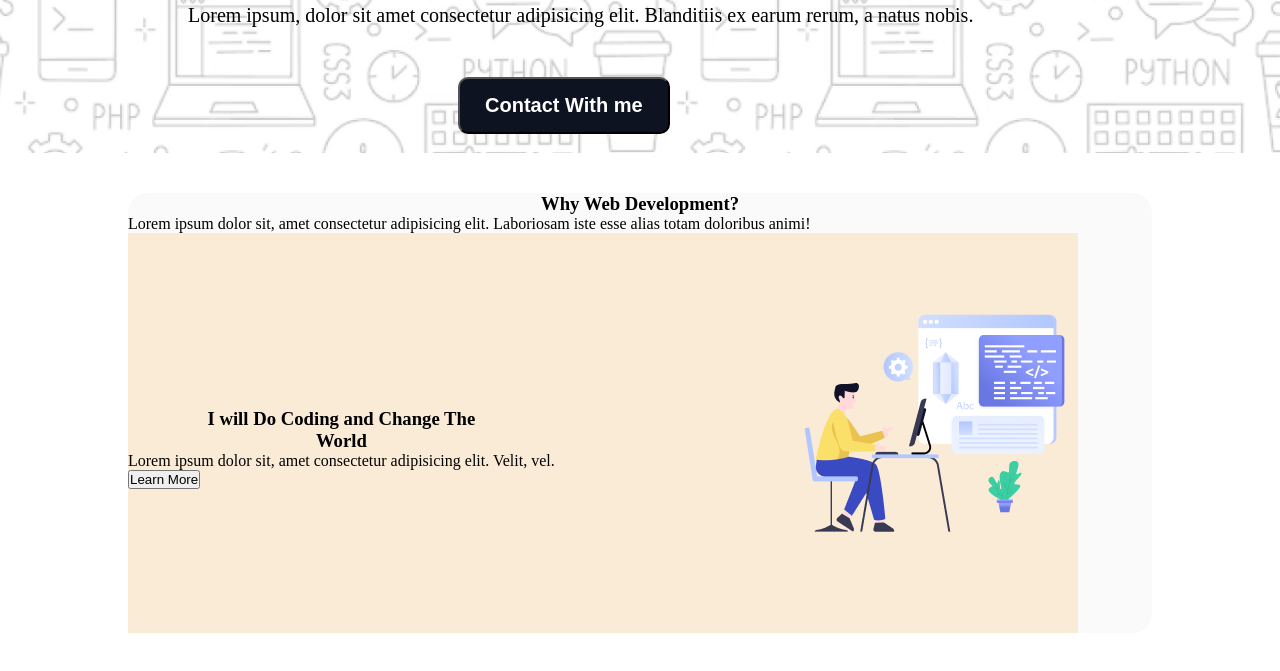
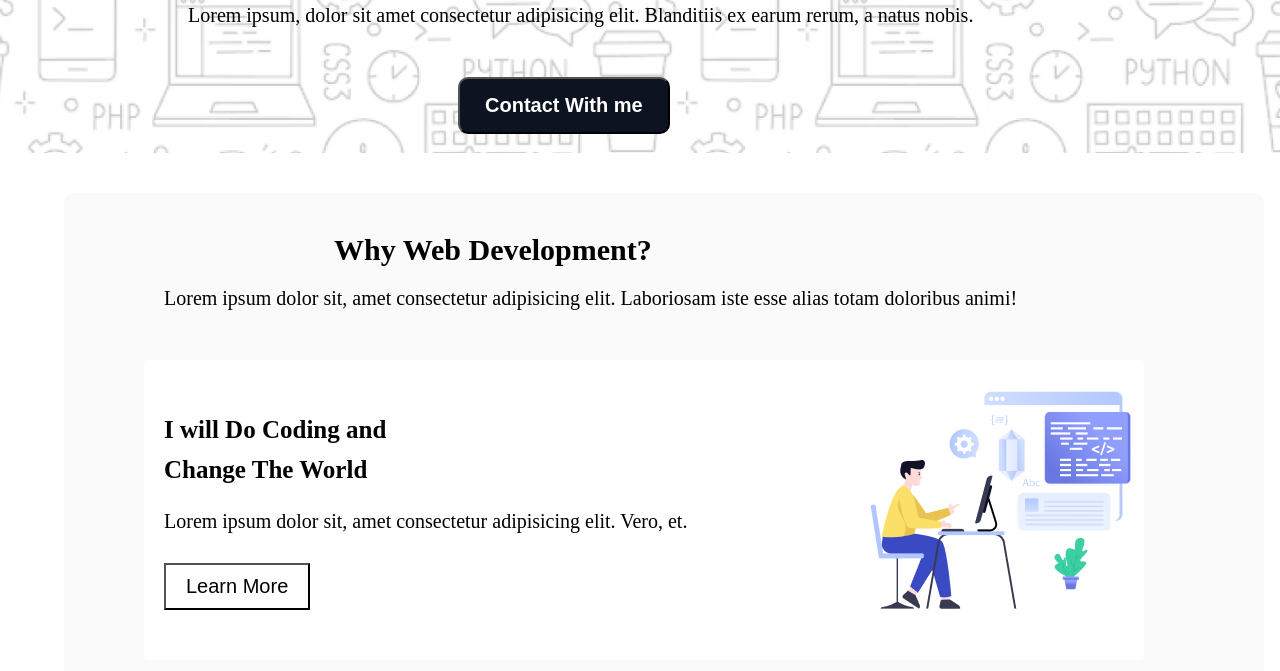
Before and after one commit to partha2165/My-Assignment-1, a plain HTML site: page index.html in a window 1280 px wide. Shown: the part 539-1210 px from the top of the page. Drawn offline with Linux system fonts and the light colour scheme.

Commit message:
Web Development Section Added

```diff
--- a/index.html
+++ b/index.html
@@ -30,17 +30,18 @@
         <div class="devolopment-title">
             <h3>Why Web Development?</h3>
             <p>Lorem ipsum dolor sit, amet consectetur adipisicing elit. Laboriosam iste esse alias totam doloribus animi!</p>
-             <div class="devolopment-comtent">
-                <div>
-                   <h3> I will Do Coding and Change The<br>World </h3>
-                   <p>Lorem ipsum dolor sit, amet consectetur adipisicing elit. Velit, vel.</p>
+             <div class="devolopment-content">
+                <div class="devolopment-text">
+                  <h4>I will Do Coding and<br>Change The World</h4>
+                  <p>Lorem ipsum dolor sit, amet consectetur adipisicing elit. Vero, et.</p>
+
                    <button>Learn More</button>
                 </div>
-                <div>
+                <div class="dev-img">
                     <img src="assets/Layer_1.png" alt="">
                 </div>
+             </div>
 
-             </div>
          </div>
    </div>
 
--- a/style.css
+++ b/style.css
@@ -92,25 +92,58 @@
    color:rgb(13, 19, 33);
 }
 .devolopment-section{
-    width: 100%;
-    height:100vh;
-    padding: 10px 10%;
+
+   padding: 20px 5%;
+
+
+
 
 
 }
 .devolopment-title{
-    background-color:rgba(250,250,251,255);
-    border-radius: 20px;
+    background-color: rgba(250,250,251,255);
+    border-radius: 10px;
+    margin-top: 20px;
+    width: 1200px;
+    height:1900px;
 }
+
 .devolopment-title h3{
-    text-align: center;
-    margin-top: 30px;
+    font-size: 30px;
+    margin-left: 270px;
+    padding-top: 40px;
 }
-.devolopment-comtent{
+.devolopment-title p{
+    font-size: 20px;
+    margin-top: 20px;
+    margin-left: 100px;
+}
+.devolopment-content{
     display: flex;
-    background-color: antiquewhite;
+    background-color: #fff;
     justify-content: space-between;
     align-items: center;
-    width: 950px;
-    height: 400px;
+    width: 1000px;
+    height: 300px;
+    margin: 50px 80px;
+    border-radius: 5px;
+
 }
+.devolopment-text h4{
+    margin-left: 20px;
+    font-size: 25px;
+    line-height: 40px;
+}
+.devolopment-text p{
+  font-size: 20px;
+  margin-left: 20px;
+}
+.devolopment-text button{
+    margin-left: 20px;
+    margin-top: 30px;
+    background-color: #fff;
+    font-size: 20px;
+    color: #000;
+    cursor: pointer;
+    padding: 10px 20px;
+}
```
